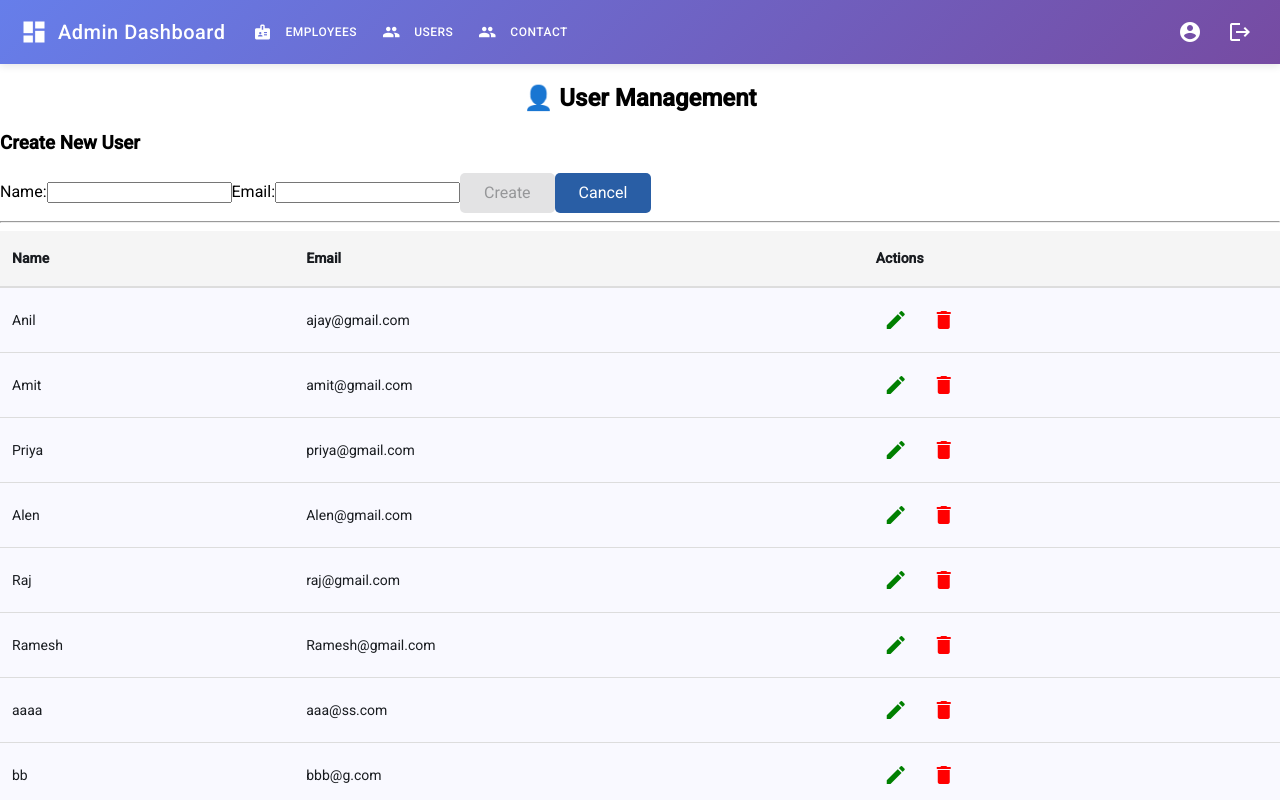
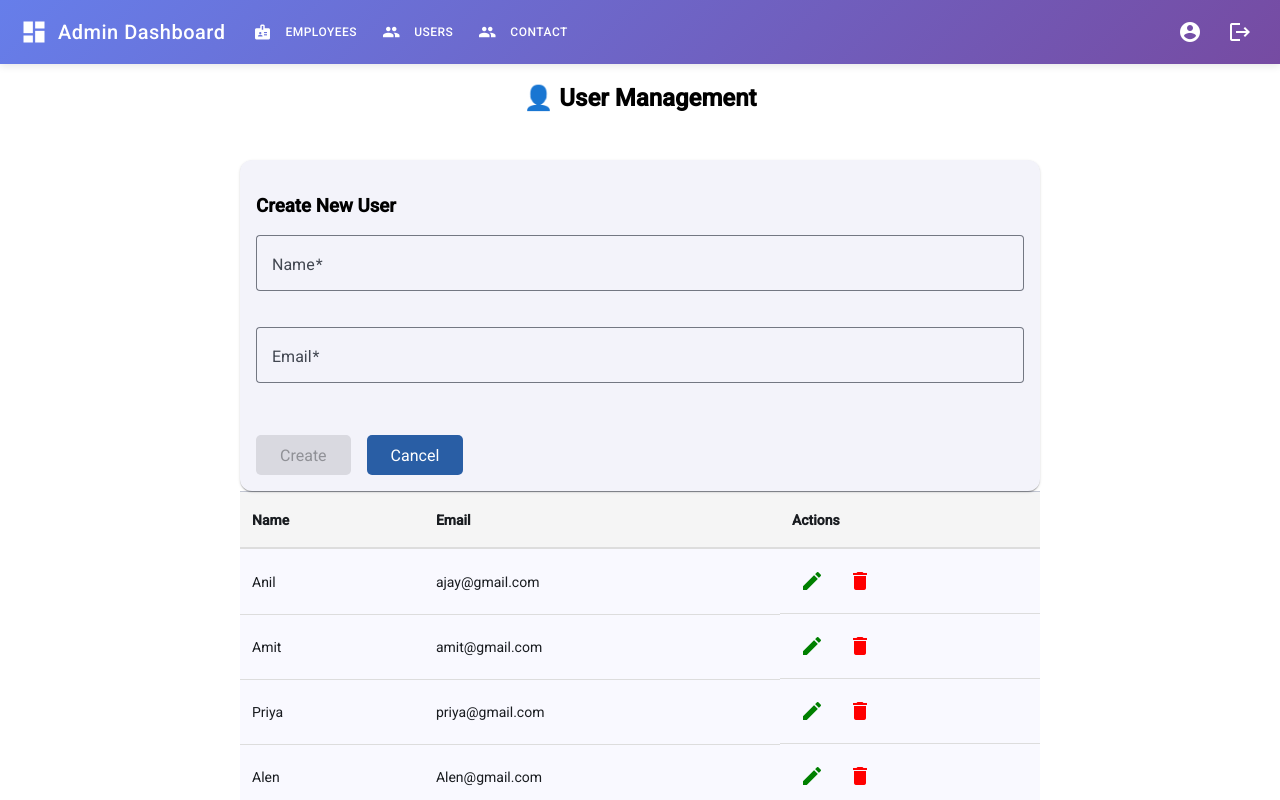
Before and after one commit to amitbhosale1137/Learn_AngularMaterial, an Angular app: page /signal in a window 1280 px wide. Shown: the top 800 px of the page. Built offline with nearby package versions, Linux system fonts and the light colour scheme; data requests are answered from the project's data file.

Commit message:
form style changes with Material UI

```diff
--- a/src/app/components/contact-signal/contact-signal.html
+++ b/src/app/components/contact-signal/contact-signal.html
@@ -1,27 +1,33 @@
-<!-- contact-form.component.html -->
 <app-nav></app-nav>
+<mat-card class="contact-card">
+    <mat-card-title>Contact Us</mat-card-title>
+    <mat-card-content>
         <form (submit)="submitForm(); $event.preventDefault()">
-    <label>Name:</label>
-    <input #nameInput [value]="name()" (input)="name.set(nameInput.value)" />
+            <mat-form-field appearance="outline" class="full-width">
+                <mat-label>Name</mat-label>
+                <input #nameInput matInput [value]="name()" (input)="name.set(nameInput.value)" />
 
-    <label>Email:</label>
-    <input #emailInput [value]="email()" (input)="email.set(emailInput.value)" />
+            </mat-form-field>
 
-    <label>Message:</label>
-    <textarea #messageInput [value]="message()" (input)="message.set(messageInput.value)"></textarea>
+            <mat-form-field appearance="outline" class="full-width">
+                <mat-label>Email</mat-label>
+                <input #emailInput matInput [value]="email()" (input)="email.set(emailInput.value)" />
+            </mat-form-field>
 
-    <button [disabled]="!isValid()">Send</button>
+            <mat-form-field appearance="outline" class="full-width">
+                <mat-label>Message</mat-label>
+                <textarea #messageInput matInput [value]="message()"
+                    (input)="message.set(messageInput.value)"></textarea>
+            </mat-form-field>
+
+            <button mat-raised-button color="primary" [disabled]="!isValid()">Send</button>
         </form>
 
-<!-- ✅ Success message using @if -->
         @if (showSuccess()) {
         <div style="margin-top: 10px; color: green;">
-    ✅ Your message has been sent successfully!
+            <mat-icon>check_circle</mat-icon> Your message has been sent successfully!
         </div>
         }
 
-<!-- 🎨 Conditional styling for form validity -->
-<div [ngStyle]="isValid() ? { border: '2px solid green' } : { border: '2px solid red' }"
-    style="margin-top: 10px; padding: 5px;">
-    Form status: {{ isValid() ? 'Valid' : 'Invalid' }}
-</div>
+    </mat-card-content>
+</mat-card>
--- a/src/app/components/contact-signal/contact-signal.scss
+++ b/src/app/components/contact-signal/contact-signal.scss
@@ -0,0 +1,10 @@
+.contact-card {
+  max-width: 500px;
+  margin: 40px auto;
+  padding: 20px;
+}
+
+.full-width {
+  width: 100%;
+  margin-bottom: 16px;
+}
--- a/src/app/components/signal-demo/signal-demo.html
+++ b/src/app/components/signal-demo/signal-demo.html
@@ -1,40 +1,56 @@
 <app-nav></app-nav>
-<h2 style="text-align: center;">👤 User Management</h2>
+
+<h2 class="mat-headline text-center">👤 User Management</h2>
+
+<div class="container">
+    <mat-card>
+        <mat-card-content>
+            @if (userService.isLoading()) {
+            <mat-progress-spinner mode="indeterminate"></mat-progress-spinner>
+            } @else {
+            @if (userService.error()) {
+            <mat-error>{{ userService.error() }}</mat-error>
+            } @else {
+            <form [formGroup]="form" (ngSubmit)="saveUser()" class="form-layout">
+                <h3 class="mat-subheading-2">{{ selectedUserId ? 'Edit User' : 'Create New User' }}</h3>
+
+                <mat-form-field appearance="outline" class="full-width">
+                    <mat-label>Name</mat-label>
+                    <input matInput formControlName="name" />
+                    @if (form.controls.name.invalid && form.controls.name.touched) {
+                    <mat-error>⚠️ Name is required.</mat-error>
+                    }
+                </mat-form-field>
+
+                <mat-form-field appearance="outline" class="full-width">
+                    <mat-label>Email</mat-label>
+                    <input matInput formControlName="email" />
+                    @if (form.controls.email.invalid && form.controls.email.touched) {
+                    <mat-error>⚠️ Valid email required.</mat-error>
+                    }
+                </mat-form-field>
+
+                <div class="button-group">
+                    <button mat-flat-button color="primary" type="submit" [disabled]="form.invalid">
+                        {{ selectedUserId ? 'Update' : 'Create' }}
+                    </button>
+                    <button mat-flat-button color="warn" type="button" (click)="resetForm()">Cancel</button>
+                </div>
+            </form>
+            }
+            }
+        </mat-card-content>
+    </mat-card>
+
+    <mat-divider></mat-divider>
 
 
-@if (userService.isLoading()) {
-<p>Loading users...</p>
-}
-@if (userService.error()) {
-<p>{{ userService.error() }}</p>
-}
 
-<form [formGroup]="form" (ngSubmit)="saveUser()">
-    <h3>{{ selectedUserId ? 'Edit User' : 'Create New User' }}</h3>
-
-    <label>Name:</label>
-    <input formControlName="name" />
-    @if (form.controls.name.invalid && form.controls.name.touched) {
-    <div>
-        ⚠️ Name is required.
-    </div>
+    @if (userService.users().length > 0) {
+    <app-reusable-table [data]="userService.users()" [columnDefs]="columnDefs" [hasActions]="true"
+        (editAction)="editUser($event)" (deleteAction)="deleteUser($event)">
+    </app-reusable-table>
+    } @else {
+    <p class="mat-body-2 text-center">📭 No user data available.</p>
     }
-
-    <label>Email:</label>
-    <input matInput formControlName="email" />
-    @if (form.controls.email.invalid && form.controls.email.touched) {
-    <div>
-        ⚠️ Valid email required.
-    </div>
-    }
-
-    <button mat-flat-button type="submit" [disabled]="form.invalid">
-        {{ selectedUserId ? 'Update' : 'Create' }}
-    </button>
-    <button mat-flat-button type="button" (click)="resetForm()">Cancel</button>
-</form>
-<hr />
-
-<app-reusable-table [data]="userService.users()" [columnDefs]="columnDefs" [hasActions]="true"
-    (editAction)="editUser($event)" (deleteAction)="deleteUser($event)">
-</app-reusable-table>
+</div>
--- a/src/app/components/signal-demo/signal-demo.scss
+++ b/src/app/components/signal-demo/signal-demo.scss
@@ -0,0 +1,25 @@
+.container {
+    max-width: 800px;
+    margin: 2rem auto;
+    padding: 1rem;
+}
+
+.text-center {
+    text-align: center;
+}
+
+.full-width {
+    width: 100%;
+    margin-bottom: 1rem;
+}
+
+.button-group {
+    display: flex;
+    gap: 1rem;
+    margin-top: 1rem;
+}
+
+.form-layout {
+    display: flex;
+    flex-direction: column;
+}
--- a/src/app/components/signal-demo/signal-demo.ts
+++ b/src/app/components/signal-demo/signal-demo.ts
@@ -5,8 +5,20 @@ import { CommonModule } from '@angular/common';
 import { NavComponent } from '../nav/nav';
 import { ColumnDef, ReusableTableComponent } from '../../Shared/reusable-table/reusable-table';
 import { MatDialog } from '@angular/material/dialog';
+import { MatInput } from '@angular/material/input';
+import { MatFormFieldModule } from '@angular/material/form-field';
+import { MatInputModule } from '@angular/material/input';
 import { MatButtonModule } from '@angular/material/button';
-import { MatInput } from '@angular/material/input';
+import { MatCardModule } from '@angular/material/card';
+import { MatProgressSpinnerModule } from '@angular/material/progress-spinner';
+import { MatDividerModule } from '@angular/material/divider';
+import { NotificationService } from '../../services/notification.service';
+
+export interface User {
+  id: number;
+  name: string;
+  email: string;
+}
 
 @Component({
   selector: 'app-signal-demo',
@@ -17,21 +29,32 @@ import { MatInput } from '@angular/material/input';
     ReusableTableComponent,
     MatButtonModule,
     MatInput,
+    MatFormFieldModule,
+    MatInputModule,
+    MatCardModule,
+    MatProgressSpinnerModule,
+    MatDividerModule,
   ],
   templateUrl: './signal-demo.html',
   styleUrl: './signal-demo.scss',
 })
 export class SignalDemo {
   tableData: any[] = [];
+  private _users: User[] = [];
 
   columnDefs: ColumnDef[] = [
     { key: 'name', label: 'Name' },
     { key: 'email', label: 'Email' },
   ];
 
+  users(): User[] {
+    return this._users || [];
+  }
+
   userService = inject(SignalService);
   fb = inject(FormBuilder);
   dialog = inject(MatDialog);
+  notificationService = inject(NotificationService);
 
   form = this.fb.group({
     name: ['', Validators.required],
@@ -55,6 +78,7 @@ export class SignalDemo {
       this.userService.createUser(user);
     }
     this.resetForm();
+    this.notificationService.showSuccess('User created successfully!');
   }
 
   // 🗑 Delete
```
Also changed, not shown: src/app/components/contact-signal/contact-signal.ts (+15 -2 lines). Lines whose indentation alone changed are shown as unchanged.
